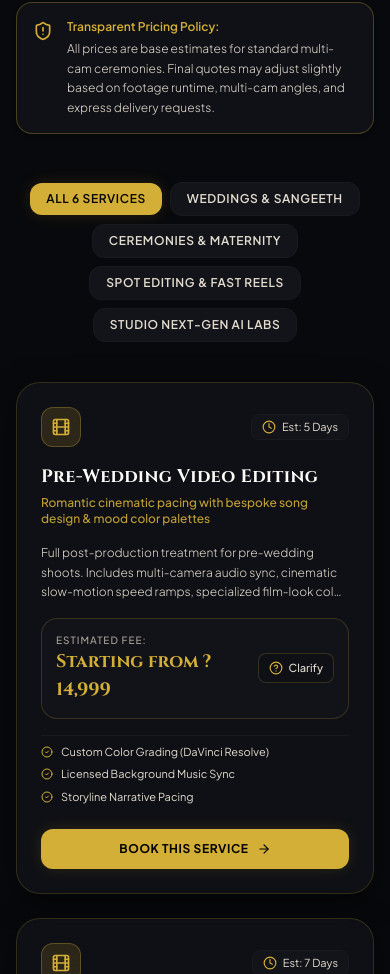
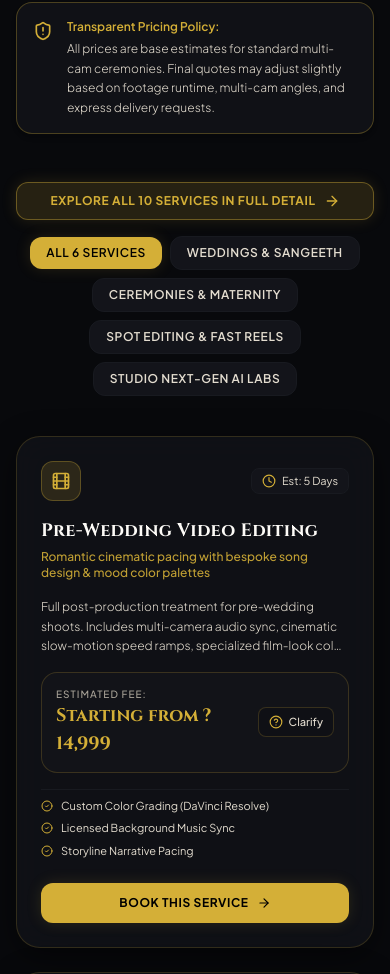
Before and after one commit to indra9346/kbk-film-studios, a React (Vite) app in the folder client/: page / in a window 390 px wide. Shown: the part 1232-2206 px from the top of the page. Built offline with nearby package versions, Linux system fonts and the light colour scheme; no server answers; a web font is replaced by a local one.

Commit message:
feat: add top Explore All Services CTA on mobile and crop out top iframe header line in cinema modal

```diff
--- a/client/src/components/video/VideoModal.tsx
+++ b/client/src/components/video/VideoModal.tsx
@@ -63,13 +63,15 @@ export const VideoModal: React.FC<VideoModalProps> = ({ work, onClose }) => {
               allowFullScreen
             />
           ) : isGoogleDrive && driveId ? (
+            <div className="relative w-full h-full overflow-hidden bg-black flex items-center justify-center">
               <iframe
                 src={`https://drive.google.com/file/d/${driveId}/preview?autoplay=1`}
                 title={work.title}
-              className="w-full h-full object-contain border-0"
+                className="w-full h-[calc(100%+56px)] -mt-[56px] object-cover border-0"
                 allow="autoplay; fullscreen; encrypted-media"
                 allowFullScreen
               />
+            </div>
           ) : (
             <video
               src={getCleanVideoUrl(work.videoUrl)}
--- a/client/src/pages/Home.tsx
+++ b/client/src/pages/Home.tsx
@@ -70,8 +70,18 @@ export const Home: React.FC = () => {
           </div>
         </div>
 
+        {/* Top Action & Category Filters */}
+        <div className="flex flex-col sm:flex-row items-center justify-between gap-4 pt-2">
+          <Link
+            to="/services"
+            className="w-full sm:w-auto inline-flex items-center justify-center gap-2 px-5 py-2.5 rounded-xl bg-gold/15 hover:bg-gold text-gold hover:text-black border border-gold/40 text-xs font-bold uppercase tracking-wider transition-all shadow-gold-sm"
+          >
+            <span>Explore All 10 Services in Full Detail</span>
+            <ArrowRight className="w-4 h-4" />
+          </Link>
+
           {/* Category Filters */}
-        <div className="flex flex-wrap items-center justify-center gap-2 pt-2">
+          <div className="flex flex-wrap items-center justify-center gap-2">
             {[
               { id: 'all', label: `All ${activeServices.length || 10} Services` },
               { id: 'wedding', label: 'Weddings & Sangeeth' },
@@ -91,6 +101,7 @@ export const Home: React.FC = () => {
                 {tab.label}
               </button>
             ))}
+          </div>
         </div>
 
         {/* Services Grid */}
```
Lines whose indentation alone changed are shown as unchanged.
